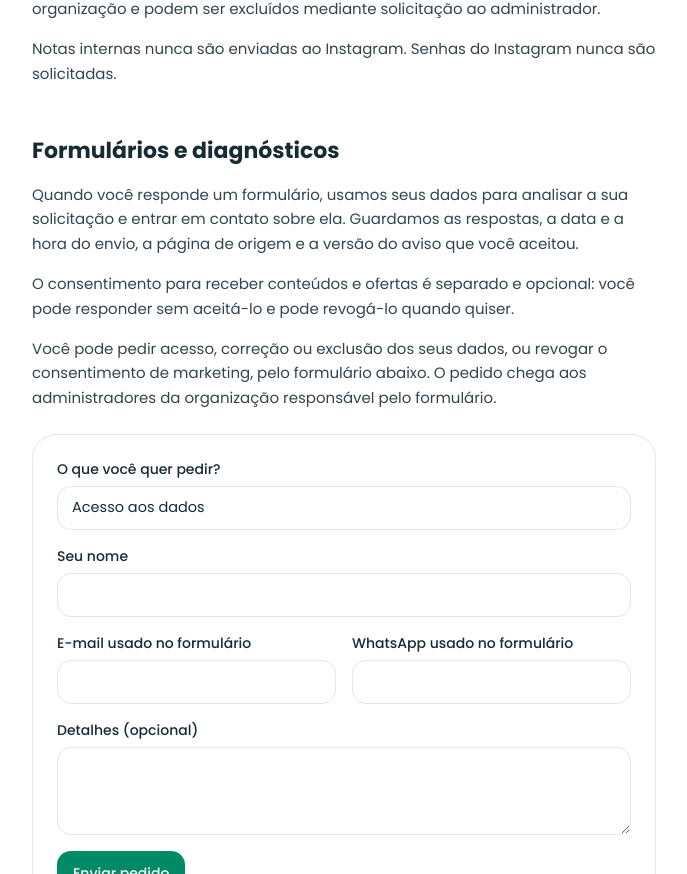
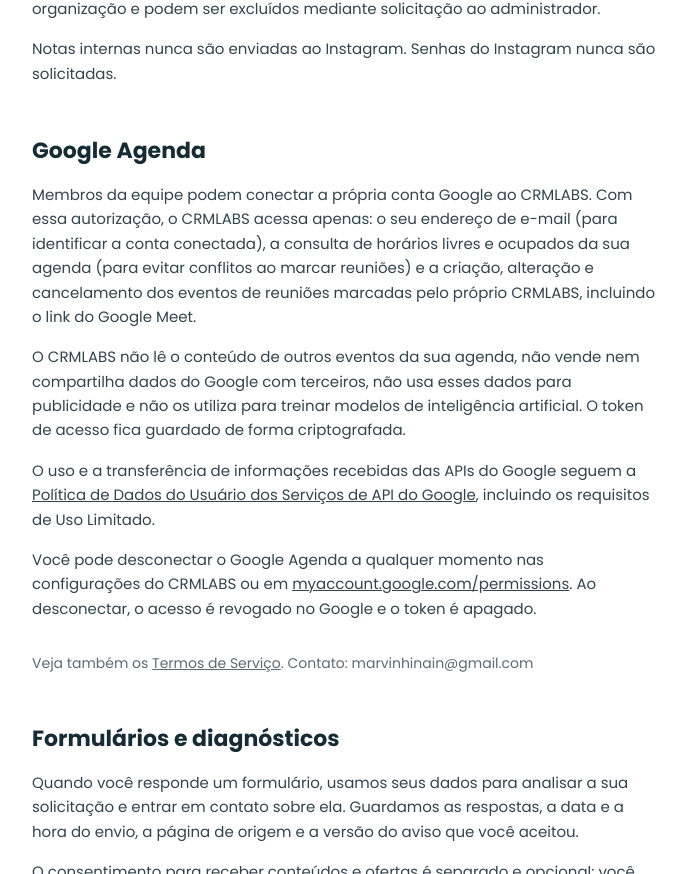
Before and after one commit to marvinhinain-gif/CRMLABS, a Next.js app: page /privacidade in a window 1280 px wide. Shown: the part 377-1251 px from the top of the page, without its empty margins (296-983 px from the left). Built offline with nearby package versions, Linux system fonts and the light colour scheme.

Commit message:
Privacidade: secao Google Agenda (verificacao OAuth)

```diff
--- a/src/app/privacidade/page.tsx
+++ b/src/app/privacidade/page.tsx
@@ -21,7 +21,17 @@
         <p>Notas internas nunca são enviadas ao Instagram. Senhas do Instagram nunca são solicitadas.</p>
       </div>
 
-      <h2 id="formularios" className="mt-12 text-[22px] font-bold">Formulários e diagnósticos</h2>
+      <h2 id="google" className="mt-12 text-[22px] font-bold">Google Agenda</h2>
+      <div className="mt-4 flex flex-col gap-4 text-[15px] leading-relaxed text-[#33444d]">
+        <p>Membros da equipe podem conectar a própria conta Google ao CRMLABS. Com essa autorização, o CRMLABS acessa apenas: o seu endereço de e-mail (para identificar a conta conectada), a consulta de horários livres e ocupados da sua agenda (para evitar conflitos ao marcar reuniões) e a criação, alteração e cancelamento dos eventos de reuniões marcadas pelo próprio CRMLABS, incluindo o link do Google Meet.</p>
+        <p>O CRMLABS não lê o conteúdo de outros eventos da sua agenda, não vende nem compartilha dados do Google com terceiros, não usa esses dados para publicidade e não os utiliza para treinar modelos de inteligência artificial. O token de acesso fica guardado de forma criptografada.</p>
+        <p>O uso e a transferência de informações recebidas das APIs do Google seguem a <a className="underline" href="https://developers.google.com/terms/api-services-user-data-policy" target="_blank" rel="noreferrer">Política de Dados do Usuário dos Serviços de API do Google</a>, incluindo os requisitos de Uso Limitado.</p>
+        <p>Você pode desconectar o Google Agenda a qualquer momento nas configurações do CRMLABS ou em <a className="underline" href="https://myaccount.google.com/permissions" target="_blank" rel="noreferrer">myaccount.google.com/permissions</a>. Ao desconectar, o acesso é revogado no Google e o token é apagado.</p>
+      </div>
+
+      <p className="mt-8 text-[14px] text-[#5b6b73]">Veja também os <a className="underline" href="/termos">Termos de Serviço</a>. Contato: marvinhinain@gmail.com</p>
+
+      <h2 id="formularios"className="mt-12 text-[22px] font-bold">Formulários e diagnósticos</h2>
       <div className="mt-4 flex flex-col gap-4 text-[15px] leading-relaxed text-[#33444d]">
         <p>Quando você responde um formulário, usamos seus dados para analisar a sua solicitação e entrar em contato sobre ela. Guardamos as respostas, a data e a hora do envio, a página de origem e a versão do aviso que você aceitou.</p>
         <p>O consentimento para receber conteúdos e ofertas é separado e opcional: você pode responder sem aceitá-lo e pode revogá-lo quando quiser.</p>
```
